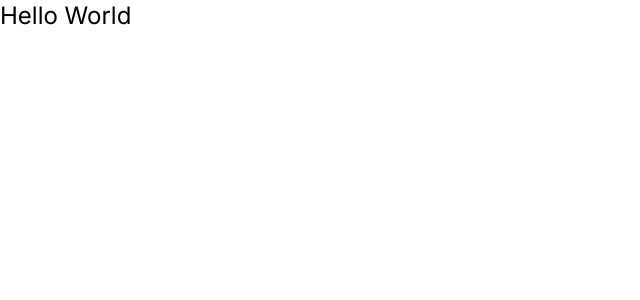
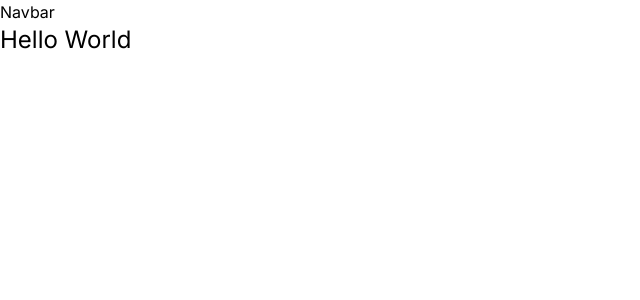
Before and after one commit to code-emad/porfolio-ver1, a Next.js app: page / in a window 1280 px wide. Shown: the top 300 px of the page, without its empty margins (0-640 px from the left). Built offline with nearby package versions, Linux system fonts and the light colour scheme.

Commit message:
adding navbar to layout tsx

```diff
--- a/src/app/layout.tsx
+++ b/src/app/layout.tsx
@@ -1,5 +1,6 @@
 import './globals.css'
 import { Inter } from 'next/font/google'
+import Navbar from './Components/Navbar'
 
 const inter = Inter({ subsets: ['latin'] })
 
@@ -15,7 +16,10 @@
 }) {
   return (
     <html lang="en">
-      <body className={inter.className}>{children}</body>
+      <body className={inter.className}>
+        <Navbar />
+        {children}
+        </body>
     </html>
   )
 }
```
